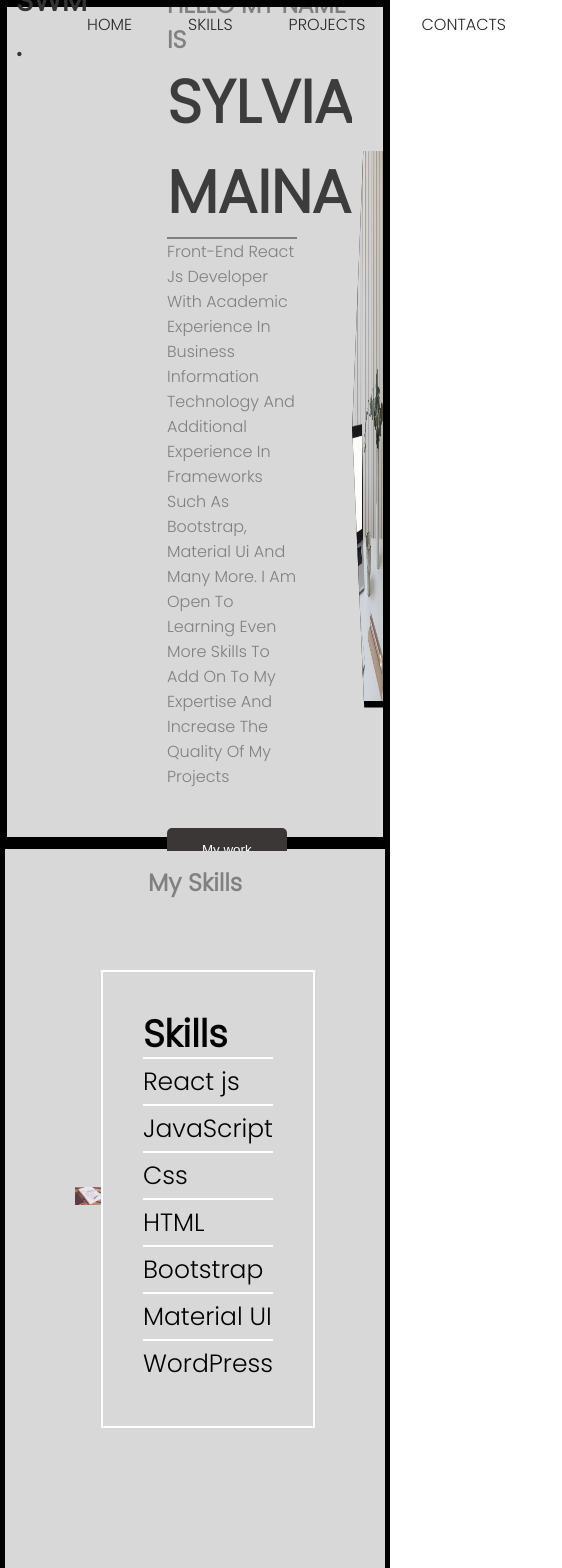
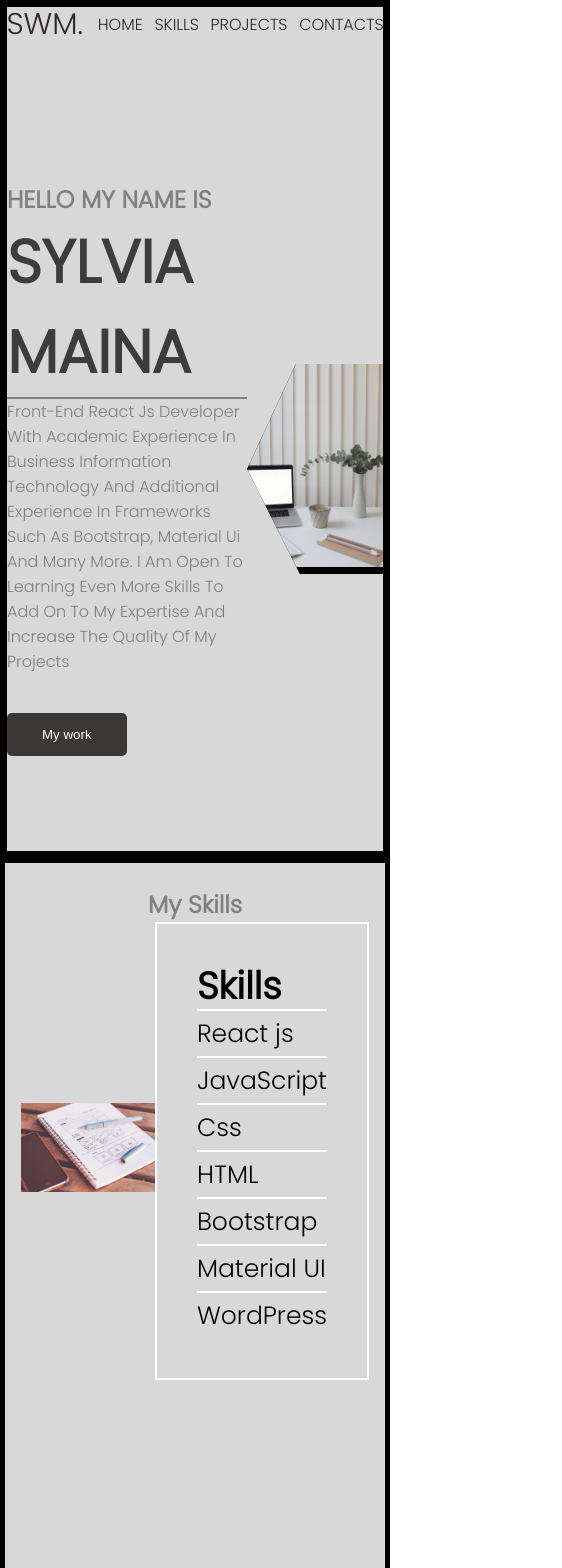
Before and after one commit to SylviaMaina/My-portfolio, a React (Create React App) app: page / in a window 390 px wide. Shown: the top 1568 px of the page, 562 px wide, since content can reach past the window. Built offline with nearby package versions, Linux system fonts and the light colour scheme.

Commit message:
responsive

```diff
--- a/src/Components/About.css
+++ b/src/Components/About.css
@@ -1,7 +1,7 @@
 @import url("https://fonts.googleapis.com/css2?family=Poppins:wght@300&display=swap");
 
 .section-1 {
-  width: 100%;
+  max-width: 100%;
   height: 100vh;
   background-color: rgb(216, 216, 216);
   border: 0.313rem solid black;
@@ -11,16 +11,17 @@
   color: grey;
   display: flex;
   justify-content: center;
-  margin-top: 1rem;
+  margin-top: 1em;
 }
 .container-1 {
+  padding: 0 1em;
   display: flex;
   align-items: center;
-  padding: 4.375rem;
   justify-content: space-between;
 }
 .image-1 img {
-  width: 38.75rem;
+  max-width: 100%;
+  height: 100%;
 }
 .text-1 {
   font-size: 1.563rem;
--- a/src/Components/Header.css
+++ b/src/Components/Header.css
@@ -1,7 +1,7 @@
 @import url("https://fonts.googleapis.com/css2?family=Poppins:wght@300&display=swap");
 
 .header {
-  width: 100%;
+  max-width: 100%;
   font-family: "Poppins", sans-serif;
   position: absolute;
 }
@@ -9,24 +9,25 @@ nav {
   height: 3em;
   display: flex;
   align-items: center;
-  justify-content: space-around;
+  justify-content: space-evenly;
 }
 
 .logo {
-  margin-left: 1rem;
-}
-.logo h1 {
   text-transform: uppercase;
   font-size: 1.875rem;
   color: rgb(53, 51, 51);
+  padding: 0.2rem;
 }
 .ul-items {
   display: flex;
   list-style: none;
   align-items: center;
+  padding: 0.2rem;
+  width: 100rem;
+  justify-content: space-between;
 }
 .ul-items li {
-  margin-right: 3.5rem;
+  margin-right: 0.2rem;
 }
 .ul-items li {
   color: rgb(44, 40, 40);
--- a/src/Components/Header.js
+++ b/src/Components/Header.js
@@ -6,11 +6,8 @@ function Header() {
   return (
     <div className="header">
       <nav>
-        <div className="logo">
-          <h1> SWM .</h1>
-        </div>
-
         <ul className="ul-items">
+          <li className="logo">SWM.</li>
           <li>
             <Link to="#">Home</Link>
           </li>
--- a/src/Components/Projects.css
+++ b/src/Components/Projects.css
@@ -4,7 +4,7 @@
   font-family: "Poppins", sans-serif;
   background-color: rgb(216, 216, 216);
   height: 100vh;
-  width: 100%;
+  max-width: 100%;
   overflow: hidden;
   border: 0.438rem solid black;
 }
@@ -20,8 +20,7 @@
   justify-content: space-around;
 }
 .cart {
-  display: flex;
-  flex-direction: column;
+  display: block;
   margin-top: 4rem;
   text-align: center;
   align-items: center;
--- a/src/Components/Section.css
+++ b/src/Components/Section.css
@@ -1,22 +1,22 @@
 @import url("https://fonts.googleapis.com/css2?family=Poppins:wght@300&display=swap");
 
 .main-section {
-  width: 100%;
-  height: 100vh;
+  min-width: 100%;
+  min-height: 100vh;
   background-color: rgb(216, 216, 216);
   font-family: "Poppins", sans-serif;
   border: 0.438rem solid black;
 }
 
 .container {
-  height: 100vh;
+  padding-top: 5rem;
+  min-height: 100vh;
   display: flex;
   align-items: center;
   justify-content: space-between;
   overflow: hidden;
 }
 .texts {
-  margin-left: 10rem;
   text-transform: uppercase;
 }
 .texts h1 {
@@ -27,9 +27,8 @@
   color: rgb(61, 60, 60);
 }
 .texts p {
-  border-top: 2px solid grey;
+  border-top: 0.13rem solid grey;
   color: grey;
-  width: 70%;
   text-transform: capitalize;
 }
 .text-button {
@@ -48,5 +47,6 @@
 .image {
   clip-path: polygon(100% 0%, 100% 50%, 100% 100%, 39% 100%, 0% 50%, 36% 0%);
   background-color: black;
-  width: 100%;
+  max-width: 100%;
+  height: auto;
 }
--- a/src/Components/Section.js
+++ b/src/Components/Section.js
@@ -21,7 +21,7 @@ function About() {
           </button>
         </div>
         <div className="image">
-          <img src={grey} alt="" style={{ width: "550px", height: "550px" }} />
+          <img src={grey} alt="" />
         </div>
       </div>
     </section>
```
